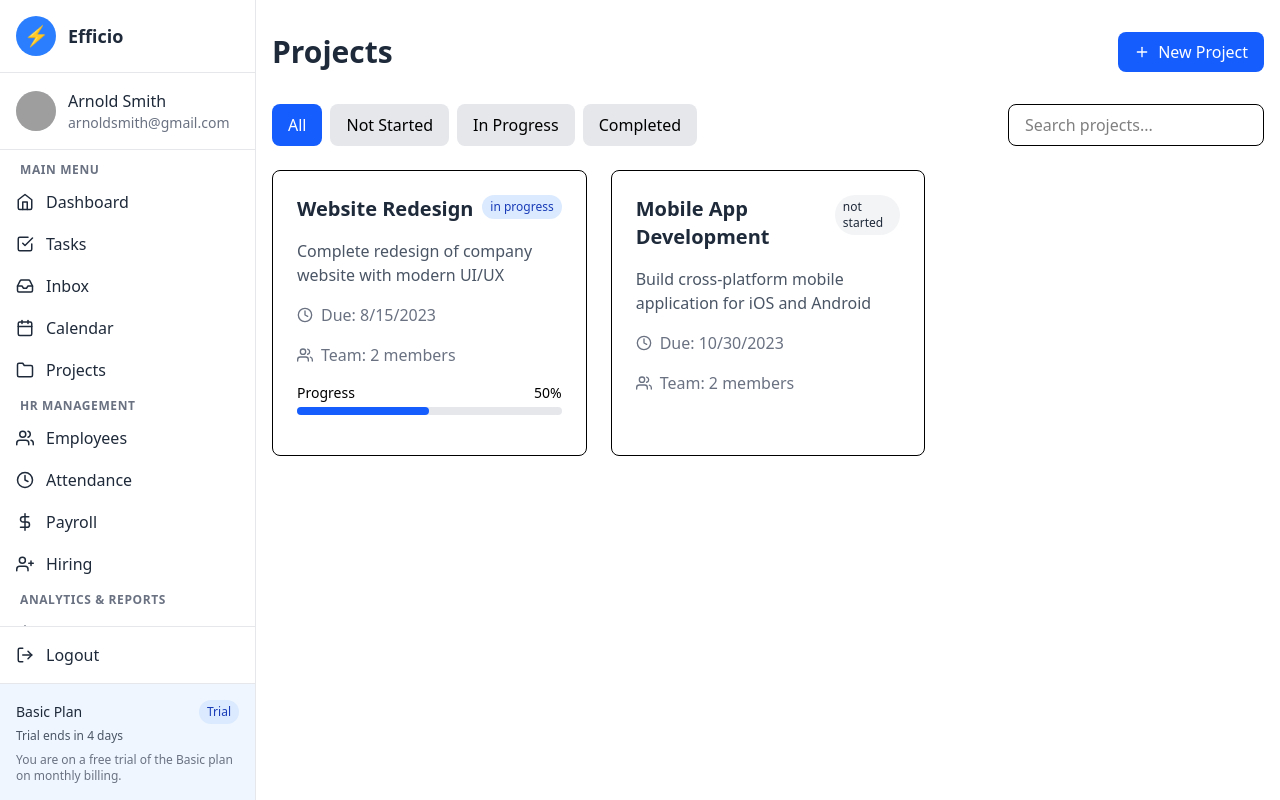
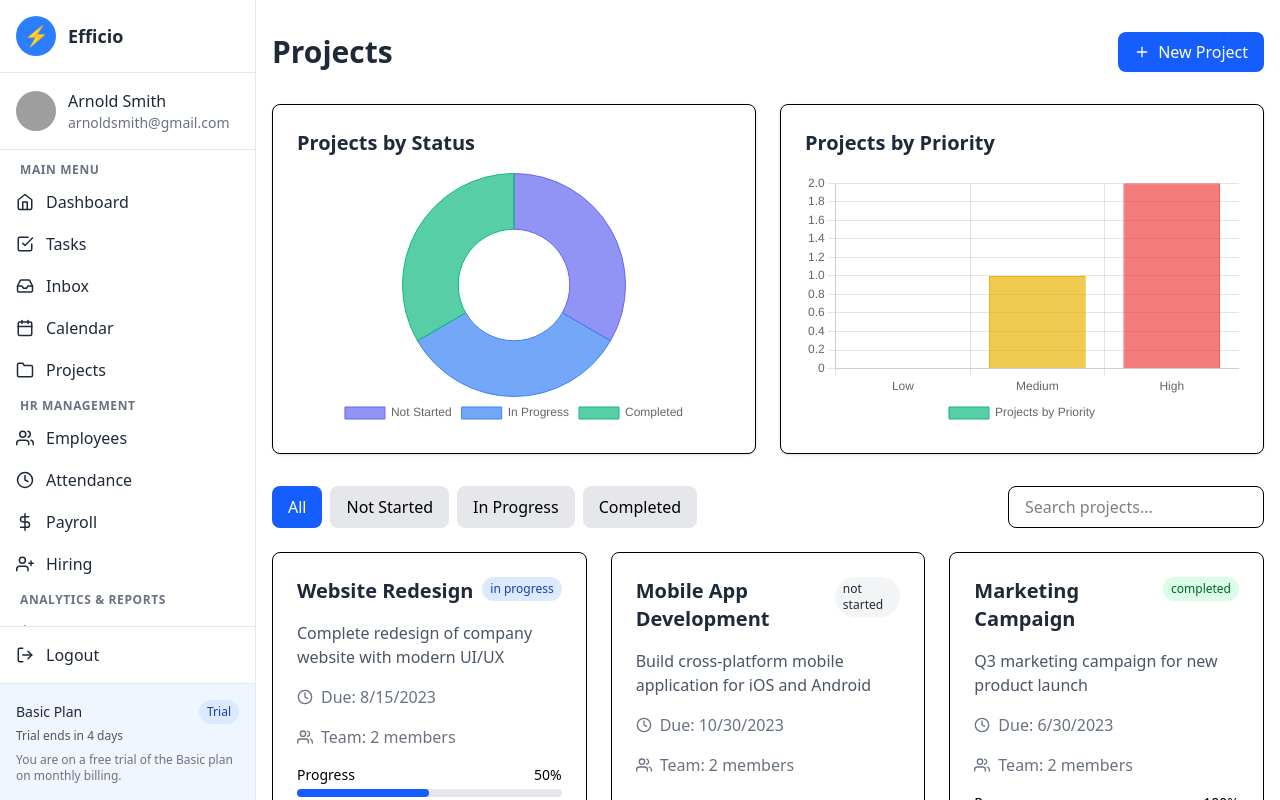
Before and after one commit to Himanshu-coder007/HR-Dashboard-UI, a React (Vite) app: page /projects in a window 1280 px wide. Built offline with nearby package versions, Linux system fonts and the light colour scheme; grey boxes are pictures that could not be loaded.

Commit message:
prject section updated

```diff
--- a/package.json
+++ b/package.json
@@ -15,6 +15,7 @@
     "date-fns": "^4.1.0",
     "firebase": "^11.5.0",
     "react": "^19.0.0",
+    "react-chartjs-2": "^5.3.0",
     "react-d3-tree": "^3.6.6",
     "react-dom": "^19.0.0",
     "react-icons": "^5.5.0",
--- a/src/pages/Project.jsx
+++ b/src/pages/Project.jsx
@@ -1,5 +1,18 @@
 import { useState, useEffect } from 'react';
 import { FiFolder, FiUsers, FiClock, FiPlus, FiEdit2, FiTrash2, FiCheck, FiPaperclip, FiMessageSquare } from 'react-icons/fi';
+import { Doughnut, Bar } from 'react-chartjs-2';
+import { Chart as ChartJS, ArcElement, Tooltip, Legend, CategoryScale, LinearScale, BarElement, Title } from 'chart.js';
+
+// Register ChartJS components
+ChartJS.register(
+  ArcElement,
+  Tooltip,
+  Legend,
+  CategoryScale,
+  LinearScale,
+  BarElement,
+  Title
+);
 
 const Projects = () => {
   // State for projects and UI controls
@@ -73,6 +86,25 @@ const Projects = () => {
         tasks: [],
         comments: [],
         attachments: []
+      },
+      {
+        id: 3,
+        name: 'Marketing Campaign',
+        description: 'Q3 marketing campaign for new product launch',
+        startDate: '2023-05-15',
+        dueDate: '2023-06-30',
+        status: 'completed',
+        priority: 'high',
+        teamMembers: [2, 3],
+        tasks: [
+          { id: 1, title: 'Create Ad Designs', status: 'done', assignee: 2, dueDate: '2023-05-25' },
+          { id: 2, title: 'Write Copy', status: 'done', assignee: 3, dueDate: '2023-05-20' },
+          { id: 3, title: 'Launch Campaign', status: 'done', assignee: 3, dueDate: '2023-06-01' }
+        ],
+        comments: [
+          { id: 1, author: 3, text: 'Campaign launched successfully', date: '2023-06-01' }
+        ],
+        attachments: []
       }
     ];
     setProjects(sampleProjects);
@@ -91,6 +123,85 @@ const Projects = () => {
     if (!project.tasks || project.tasks.length === 0) return 0;
     const completedTasks = project.tasks.filter(task => task.status === 'done').length;
     return Math.round((completedTasks / project.tasks.length) * 100);
+  };
+
+  // Prepare data for the status chart
+  const getStatusData = () => {
+    const statusCounts = {
+      'not started': 0,
+      'in progress': 0,
+      'completed': 0
+    };
+
+    projects.forEach(project => {
+      statusCounts[project.status]++;
+    });
+
+    return {
+      labels: ['Not Started', 'In Progress', 'Completed'],
+      datasets: [
+        {
+          label: 'Projects by Status',
+          data: Object.values(statusCounts),
+          backgroundColor: [
+            'rgba(99, 102, 241, 0.7)',  // indigo-500
+            'rgba(59, 130, 246, 0.7)',  // blue-500
+            'rgba(16, 185, 129, 0.7)'  // green-500
+          ],
+          borderColor: [
+            'rgba(99, 102, 241, 1)',
+            'rgba(59, 130, 246, 1)',
+            'rgba(16, 185, 129, 1)'
+          ],
+          borderWidth: 1,
+        },
+      ],
+    };
+  };
+
+  // Prepare data for the priority chart
+  const getPriorityData = () => {
+    const priorityCounts = {
+      'low': 0,
+      'medium': 0,
+      'high': 0
+    };
+
+    projects.forEach(project => {
+      priorityCounts[project.priority]++;
+    });
+
+    return {
+      labels: ['Low', 'Medium', 'High'],
+      datasets: [
+        {
+          label: 'Projects by Priority',
+          data: Object.values(priorityCounts),
+          backgroundColor: [
+            'rgba(16, 185, 129, 0.7)',  // green-500
+            'rgba(234, 179, 8, 0.7)',   // yellow-500
+            'rgba(239, 68, 68, 0.7)'    // red-500
+          ],
+          borderColor: [
+            'rgba(16, 185, 129, 1)',
+            'rgba(234, 179, 8, 1)',
+            'rgba(239, 68, 68, 1)'
+          ],
+          borderWidth: 1,
+        },
+      ],
+    };
+  };
+
+  // Chart options
+  const chartOptions = {
+    responsive: true,
+    plugins: {
+      legend: {
+        position: 'bottom',
+      },
+    },
+    maintainAspectRatio: false,
   };
 
   // Handle project form changes
@@ -254,7 +365,7 @@ const Projects = () => {
   };
 
   return (
-    <div className=" bg-white min-h-screen container mx-auto px-4 py-8">
+    <div className="bg-white min-h-screen container mx-auto px-4 py-8">
       {!selectedProject ? (
         // Project List View
         <div>
@@ -266,6 +377,22 @@ const Projects = () => {
             >
               <FiPlus className="mr-2" /> New Project
             </button>
+          </div>
+
+          {/* Project Stats and Charts */}
+          <div className="grid grid-cols-1 md:grid-cols-2 gap-6 mb-8">
+            <div className="bg-white rounded-lg shadow-sm border p-6">
+              <h2 className="text-xl font-semibold text-gray-800 mb-4">Projects by Status</h2>
+              <div className="h-64">
+                <Doughnut data={getStatusData()} options={chartOptions} />
+              </div>
+            </div>
+            <div className="bg-white rounded-lg shadow-sm border p-6">
+              <h2 className="text-xl font-semibold text-gray-800 mb-4">Projects by Priority</h2>
+              <div className="h-64">
+                <Bar data={getPriorityData()} options={chartOptions} />
+              </div>
+            </div>
           </div>
 
           {/* Filters and Search */}
```
Also changed, not shown: 1 other file (tests, documents, lock files or other folders).
